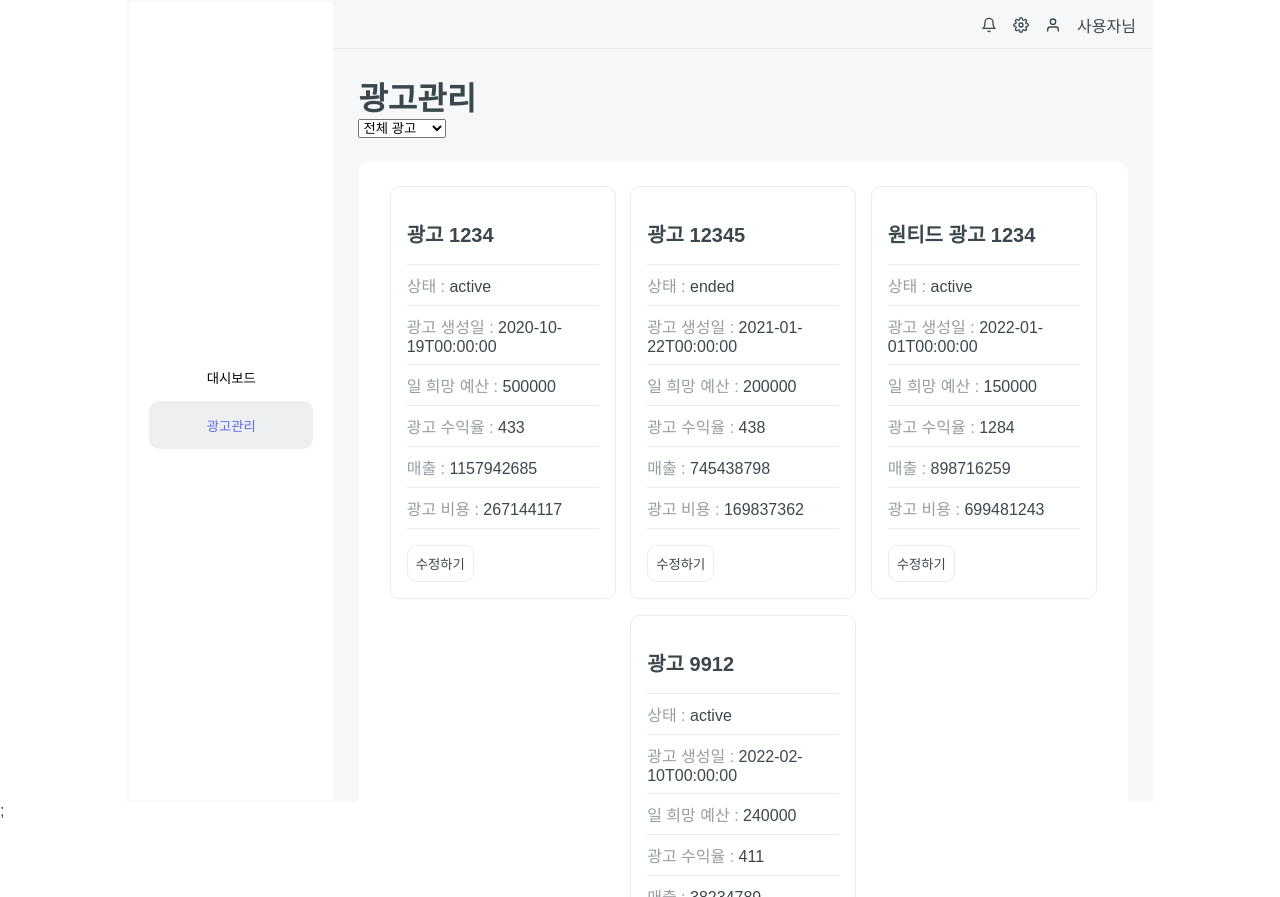
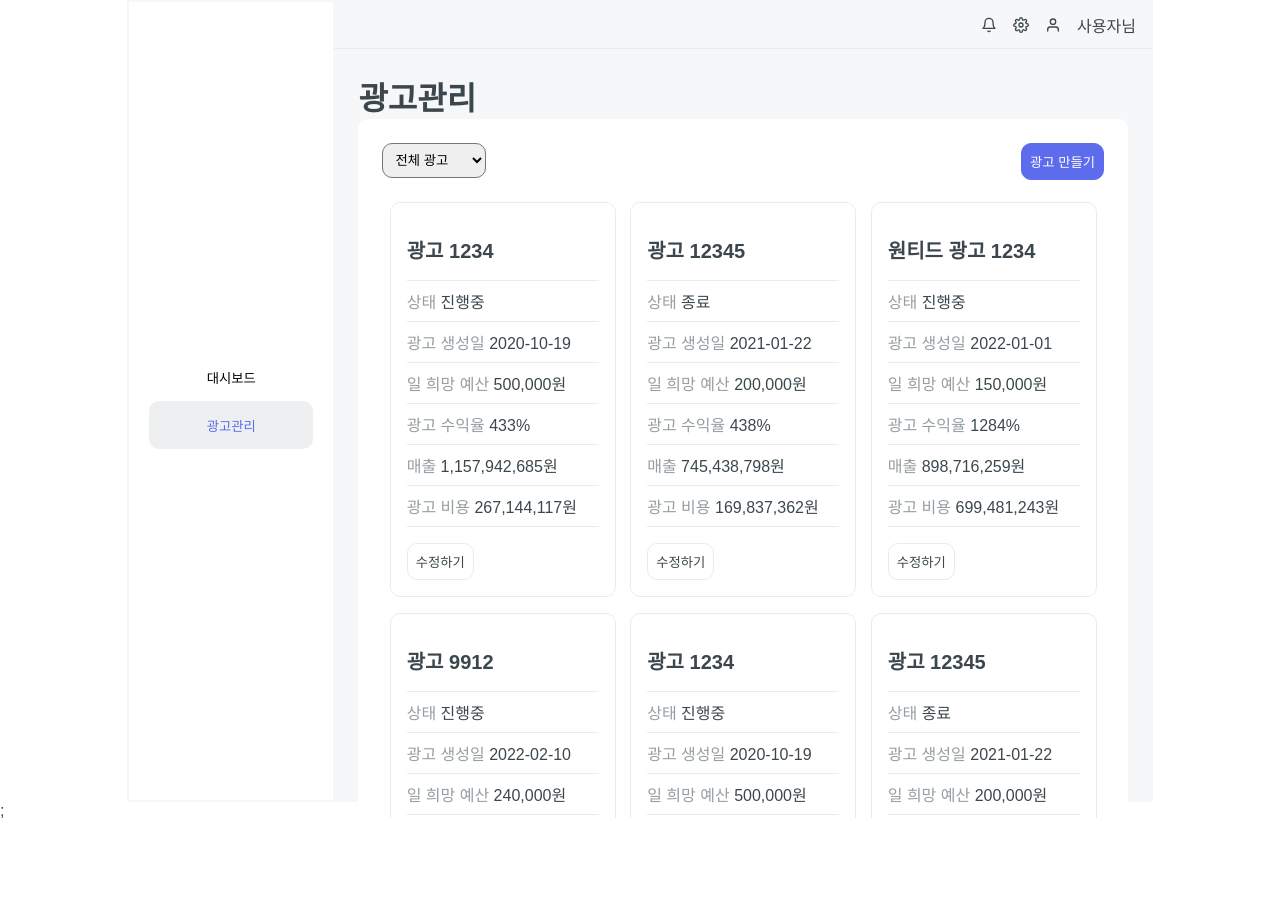
Before and after one commit to ysjkof/wanted-3team-ad-platform, a React (Vite) app: page /management in a window 1280 px wide. After the commit the page ends 820 px from the top, so only its background shows below. Built offline with nearby package versions, Linux system fonts and the light colour scheme.

Commit message:
feat : 드롭다운 구현, 선택된 상태의 광고만 보여주도록 로직 구현

```diff
--- a/src/components/AdCard.tsx
+++ b/src/components/AdCard.tsx
@@ -1,39 +1,49 @@
 import styled from 'styled-components';
 import { theme } from '../theme';
 
-import { Ad } from './AdCardList';
+import { Ad } from '../pages/Management';
 
 interface Props {
   Content: Ad;
 }
 
 export default function AdCard({ Content }: Props) {
+  const statusType = {
+    active: '진행중',
+    ended: '종료',
+  };
+
+  const startDate = Content.startDate.split('T')[0];
+
+  const numberWithCommas = (number: number) => {
+    return number.toLocaleString();
+  };
   return (
     <Container>
       <Title>{Content.title}</Title>
       <Information>
-        <InformationTitle>상태 : </InformationTitle>
-        {Content.status}
+        <InformationTitle>상태 </InformationTitle>
+        {statusType[Content.status]}
       </Information>
       <Information>
-        <InformationTitle>광고 생성일 : </InformationTitle>
-        {Content.startDate}
+        <InformationTitle>광고 생성일 </InformationTitle>
+        {startDate}
       </Information>
       <Information>
-        <InformationTitle>일 희망 예산 : </InformationTitle>
-        {Content.budget}
+        <InformationTitle>일 희망 예산 </InformationTitle>
+        {numberWithCommas(Content.budget)}원
       </Information>
       <Information>
-        <InformationTitle>광고 수익율 : </InformationTitle>
-        {Content.report.roas}
+        <InformationTitle>광고 수익율 </InformationTitle>
+        {Content.report.roas}%
       </Information>
       <Information>
-        <InformationTitle>매출 : </InformationTitle>
-        {Content.report.convValue}
+        <InformationTitle>매출 </InformationTitle>
+        {numberWithCommas(Content.report.convValue)}원
       </Information>
       <Information>
-        <InformationTitle>광고 비용 : </InformationTitle>
-        {Content.report.cost}
+        <InformationTitle>광고 비용 </InformationTitle>
+        {numberWithCommas(Content.report.cost)}원
       </Information>
       <EditButton>수정하기</EditButton>
     </Container>
--- a/src/components/AdCardList.tsx
+++ b/src/components/AdCardList.tsx
@@ -1,116 +1,24 @@
-import { useState } from 'react';
 import styled from 'styled-components';
+import { Ad } from '../pages/Management';
 import AdCard from './AdCard';
 
-type AdType = 'web' | 'app';
-type Status = 'active' | 'ended';
-type SelectedStatus = 'all' | Status;
-
-export interface Ad {
-  id: number;
-  adType: AdType;
-  title: string;
-  budget: number;
-  status: Status;
-  startDate: string;
-  endDate: string | null;
-  report: {
-    cost: number;
-    convValue: number;
-    roas: number;
-  };
-}
-
-interface Ads {
-  count: number;
+interface Props {
   ads: Ad[];
 }
 
-const ads: Ads = {
-  count: 4,
-  ads: [
-    {
-      id: 1,
-      adType: 'web',
-      title: '광고 1234',
-      budget: 500000,
-      status: 'active',
-      startDate: '2020-10-19T00:00:00',
-      endDate: null,
-      report: {
-        cost: 267144117,
-        convValue: 1157942685,
-        roas: 433,
-      },
-    },
-    {
-      id: 2,
-      adType: 'web',
-      title: '광고 12345',
-      budget: 200000,
-      status: 'ended',
-      startDate: '2021-01-22T00:00:00',
-      endDate: '2021-12-21T23:59:59',
-      report: {
-        cost: 169837362,
-        convValue: 745438798,
-        roas: 438,
-      },
-    },
-    {
-      id: 3,
-      adType: 'web',
-      title: '원티드 광고 1234',
-      budget: 150000,
-      status: 'active',
-      startDate: '2022-01-01T00:00:00',
-      endDate: null,
-      report: {
-        cost: 699481243,
-        convValue: 898716259,
-        roas: 1284,
-      },
-    },
-    {
-      id: 4,
-      adType: 'app',
-      title: '광고 9912',
-      budget: 240000,
-      status: 'active',
-      startDate: '2022-02-10T00:00:00',
-      endDate: null,
-      report: {
-        cost: 9300222,
-        convValue: 38234789,
-        roas: 411,
-      },
-    },
-  ],
-};
-
-export default function AdCardList() {
-  const [selectedStatus, setSelectedStatus] = useState<SelectedStatus>('all');
-
-  const handleSelectedStatusChange = (event: React.ChangeEvent<HTMLSelectElement>) => {
-    const value = event.target.value as SelectedStatus;
-    setSelectedStatus(value);
-  };
-
-  const filteredAds = ads.ads.filter((ad) => (selectedStatus !== 'all' ? ad.status === selectedStatus : ad));
-
+export default function AdCardList({ ads }: Props) {
   return (
-    <>
-      <select value={selectedStatus} onChange={handleSelectedStatusChange}>
-        <option value="all">전체 광고</option>
-        <option value="active">현재 진행중</option>
-        <option value="ended">종료</option>
-      </select>
-      <Container>
-        {filteredAds.map((ad) => {
-          return <AdCard key={ad.id} Content={ad} />;
-        })}
-      </Container>
-    </>
+    <Container>
+      {ads.map((ad) => {
+        return <AdCard key={ad.id} Content={ad} />;
+      })}
+      {ads.map((ad) => {
+        return <AdCard key={ad.id} Content={ad} />;
+      })}
+      {ads.map((ad) => {
+        return <AdCard key={ad.id} Content={ad} />;
+      })}
+    </Container>
   );
 }
 
@@ -118,10 +26,5 @@ const Container = styled.ul`
   display: flex;
   flex-wrap: wrap;
   justify-content: space-around;
-  padding: 1.5rem;
-  margin: 1.5rem 0;
-  border-radius: 10px;
-  background-color: white;
-
   list-style: none;
 `;
--- a/src/pages/Management.tsx
+++ b/src/pages/Management.tsx
@@ -1,21 +1,165 @@
+import { useState } from 'react';
+import { theme } from '../theme';
 import styled from 'styled-components';
 import AdCardList from '../components/AdCardList';
 
+type AdType = 'web' | 'app';
+type Status = 'active' | 'ended';
+type SelectedStatus = 'all' | Status;
+
+export interface Ad {
+  id: number;
+  adType: AdType;
+  title: string;
+  budget: number;
+  status: Status;
+  startDate: string;
+  endDate: string | null;
+  report: {
+    cost: number;
+    convValue: number;
+    roas: number;
+  };
+}
+
+interface Ads {
+  count: number;
+  ads: Ad[];
+}
+
+const initAds: Ads = {
+  count: 4,
+  ads: [
+    {
+      id: 1,
+      adType: 'web',
+      title: '광고 1234',
+      budget: 500000,
+      status: 'active',
+      startDate: '2020-10-19T00:00:00',
+      endDate: null,
+      report: {
+        cost: 267144117,
+        convValue: 1157942685,
+        roas: 433,
+      },
+    },
+    {
+      id: 2,
+      adType: 'web',
+      title: '광고 12345',
+      budget: 200000,
+      status: 'ended',
+      startDate: '2021-01-22T00:00:00',
+      endDate: '2021-12-21T23:59:59',
+      report: {
+        cost: 169837362,
+        convValue: 745438798,
+        roas: 438,
+      },
+    },
+    {
+      id: 3,
+      adType: 'web',
+      title: '원티드 광고 1234',
+      budget: 150000,
+      status: 'active',
+      startDate: '2022-01-01T00:00:00',
+      endDate: null,
+      report: {
+        cost: 699481243,
+        convValue: 898716259,
+        roas: 1284,
+      },
+    },
+    {
+      id: 4,
+      adType: 'app',
+      title: '광고 9912',
+      budget: 240000,
+      status: 'active',
+      startDate: '2022-02-10T00:00:00',
+      endDate: null,
+      report: {
+        cost: 9300222,
+        convValue: 38234789,
+        roas: 411,
+      },
+    },
+  ],
+};
+
 export default function Management() {
+  const [selectedStatus, setSelectedStatus] = useState<SelectedStatus>('all');
+
+  const filteredAds = initAds.ads.filter((ad) => (selectedStatus !== 'all' ? ad.status === selectedStatus : ad));
+
+  const handleSelectedStatusChange = (event: React.ChangeEvent<HTMLSelectElement>) => {
+    const value = event.target.value as SelectedStatus;
+    setSelectedStatus(value);
+  };
+
+  const navigateToCreateAd = () => {};
+
   return (
     <Container>
       <h1>광고관리</h1>
-      <AdCardList />
+      <Contents>
+        <FlexBetween>
+          <DropDown value={selectedStatus} onChange={handleSelectedStatusChange}>
+            <option value="all">전체 광고</option>
+            <option value="active">현재 진행중</option>
+            <option value="ended">종료</option>
+          </DropDown>
+          <div>
+            <Button onClick={navigateToCreateAd}>광고 만들기</Button>
+          </div>
+        </FlexBetween>
+        <AdCardListWrapper>
+          <AdCardList ads={filteredAds} />
+        </AdCardListWrapper>
+      </Contents>
     </Container>
   );
 }
 
 const Container = styled.div`
-  height: 100vh;
-  overflow: auto;
+  height: 90%;
   padding: 1.5rem;
 
   ::-webkit-scrollbar {
     display: none;
   }
 `;
+
+const Contents = styled.div`
+  height: 90%;
+  padding: 1.5rem;
+  border-radius: 10px;
+  background-color: white;
+`;
+
+const FlexBetween = styled.div`
+  display: flex;
+  justify-content: space-between;
+`;
+
+const DropDown = styled.select`
+  margin-bottom: 1.5rem;
+  padding: 0.5rem;
+  border-radius: 10px;
+`;
+
+const Button = styled.button`
+  padding: 0.5rem;
+  border-radius: 10px;
+  border: 1px solid ${theme.primaryColor};
+  background-color: ${theme.primaryColor};
+  color: white;
+  cursor: pointer;
+`;
+
+const AdCardListWrapper = styled.div`
+  height: 77vh;
+  overflow: auto;
+`;
```
